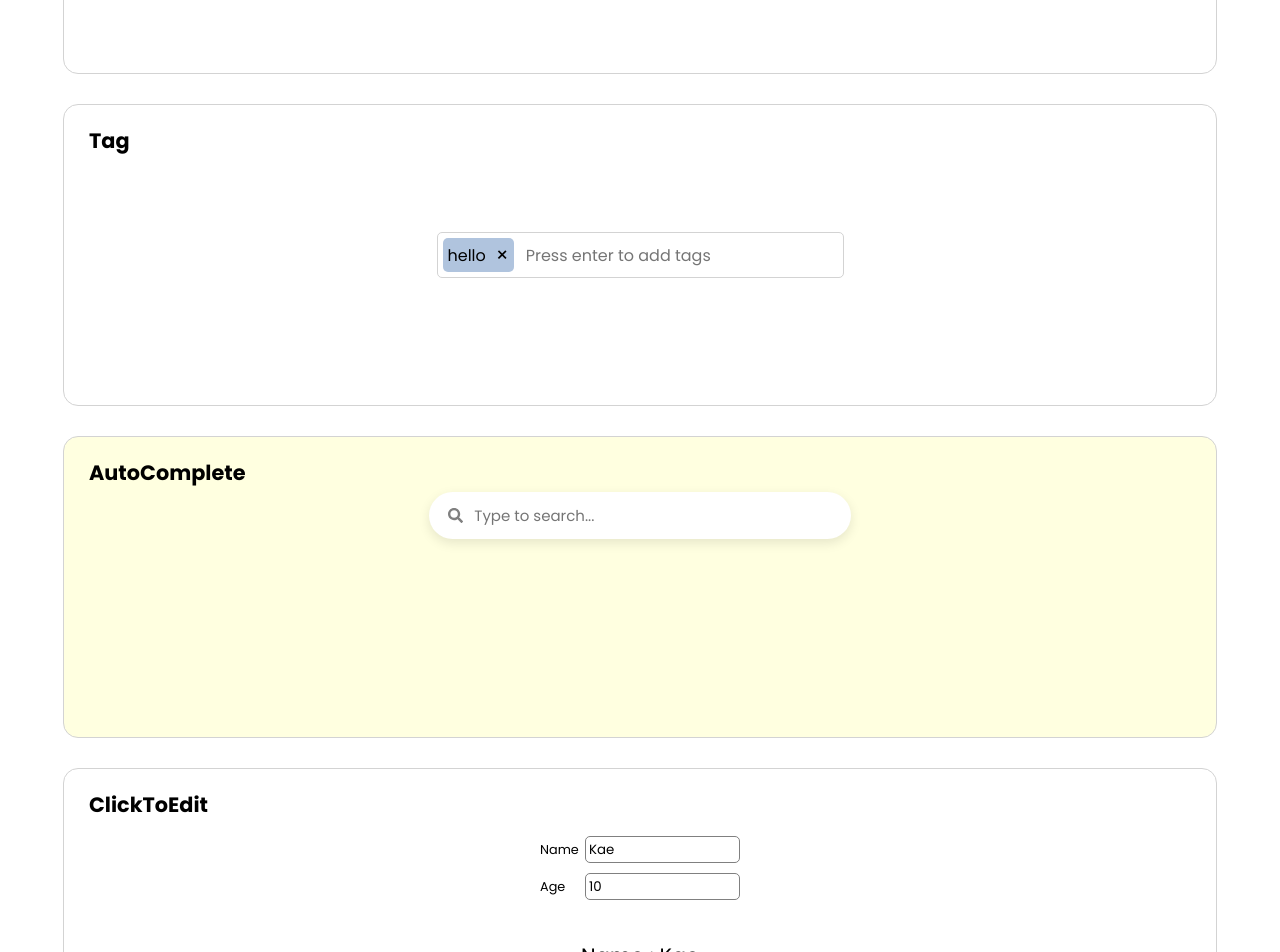
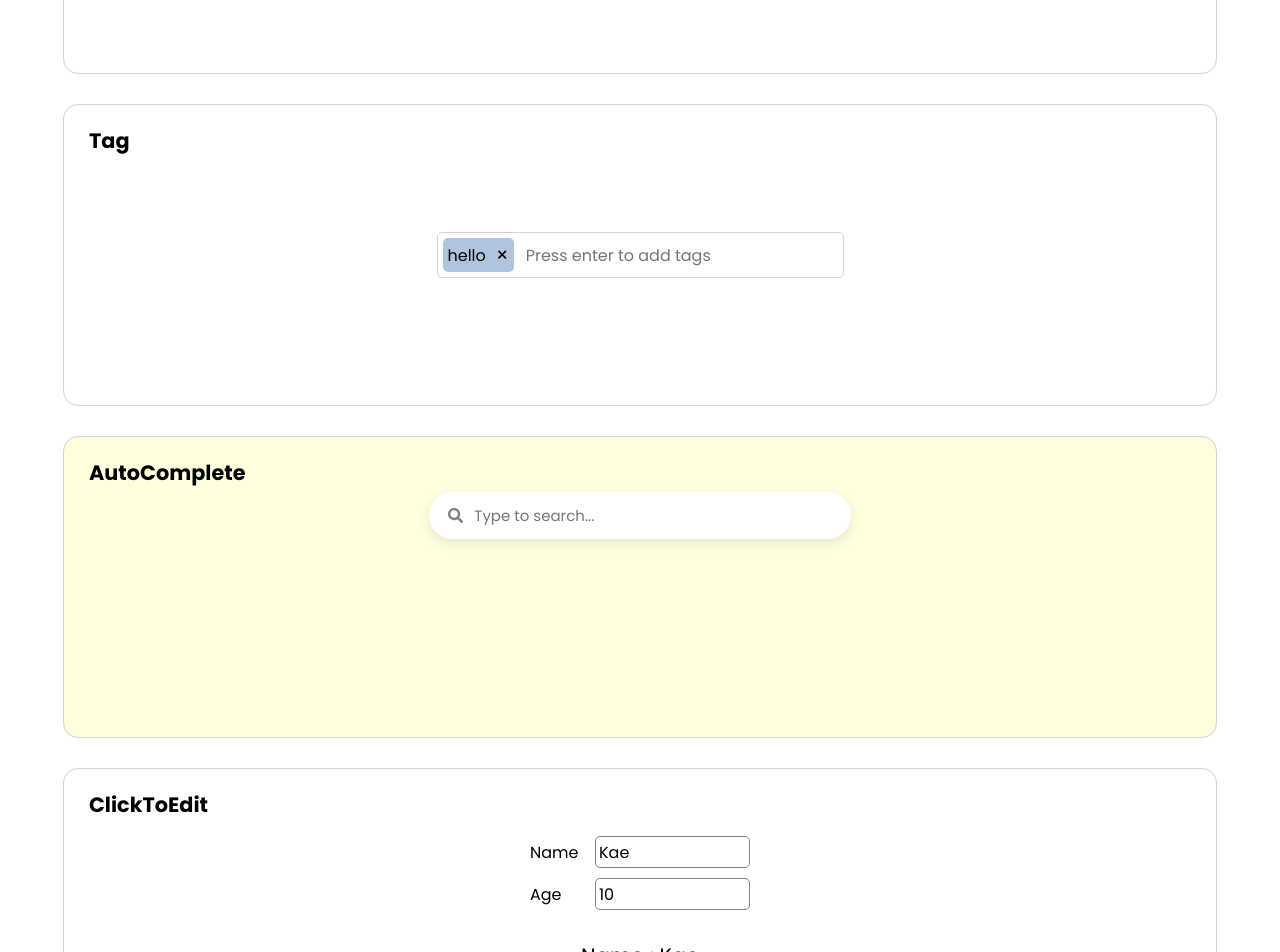
Before and after one commit to kaehehehe/wanted_pre_onboarding, a React (Create React App) app in the folder custom-component/: page / in a window 1280 px wide. Shown: the part 922-1874 px from the top of the page. Built offline with nearby package versions, Linux system fonts and the light colour scheme.

Commit message:
:lipstick: Fix size

```diff
--- a/custom-component/src/component/ClickToEdit.js
+++ b/custom-component/src/component/ClickToEdit.js
@@ -12,26 +12,27 @@ const ClickToEditContainer = styled(Container)`
 
 const Section = styled.div`
   margin-bottom: 10px;
-  width: 200px;
+  width: 220px;
   display: flex;
   justify-content: space-between;
   align-items: center;
 
   label {
-    font-size: 0.8rem;
+    font-size: 1rem;
   }
   input {
     width: 150px;
     outline: none;
     border: 1px solid gray;
     padding-left: 3px;
-    height: 25px;
+    height: 30px;
     border-radius: 5px;
+    font-size: 1rem;
   }
 `;
 
 const Text = styled.div`
-  margin-top: 30px;
+  margin-top: 20px;
   font-size: 1.3rem;
 `;
 
```
